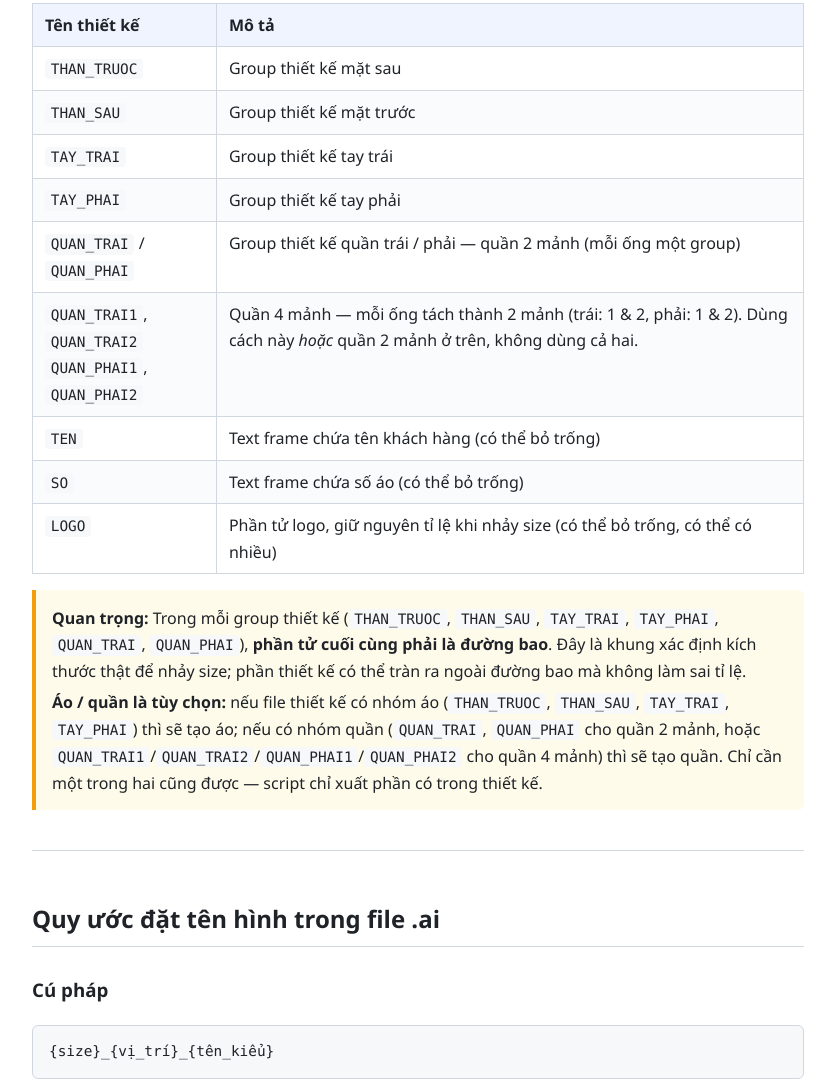
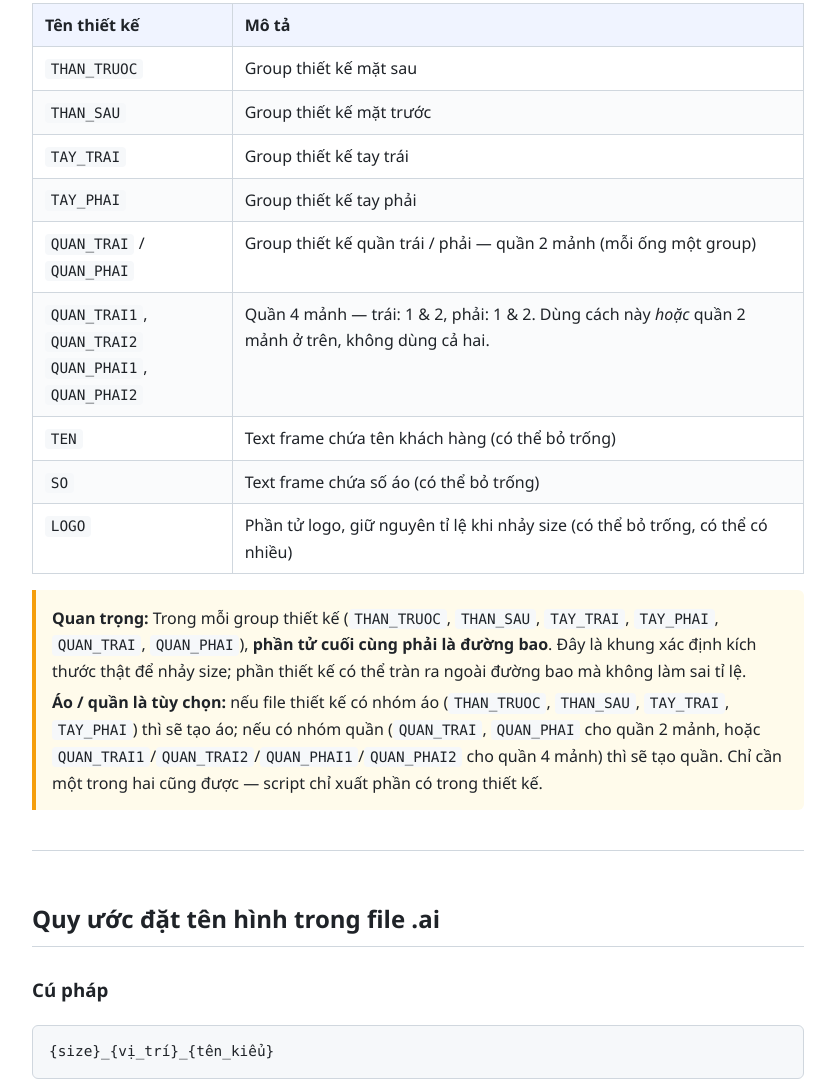
Before and after one commit to xuantien1026/mk, a plain HTML site: page index.html in a window 1280 px wide. Shown: the part 615-1704 px from the top of the page, without its empty margins (222-1057 px from the left). Drawn offline with Linux system fonts and the light colour scheme.

Commit message:
Update manual

```diff
--- a/index.html
+++ b/index.html
@@ -190,7 +190,7 @@
       <tr>
         <td><code>QUAN_TRAI1</code>, <code>QUAN_TRAI2</code><br>
           <code>QUAN_PHAI1</code>, <code>QUAN_PHAI2</code></td>
-        <td>Quần 4 mảnh — mỗi ống tách thành 2 mảnh (trái: 1 &amp; 2, phải: 1 &amp; 2).
+        <td>Quần 4 mảnh — trái: 1 &amp; 2, phải: 1 &amp; 2.
           Dùng cách này <em>hoặc</em> quần 2 mảnh ở trên, không dùng cả hai.</td>
       </tr>
       <tr>
```
